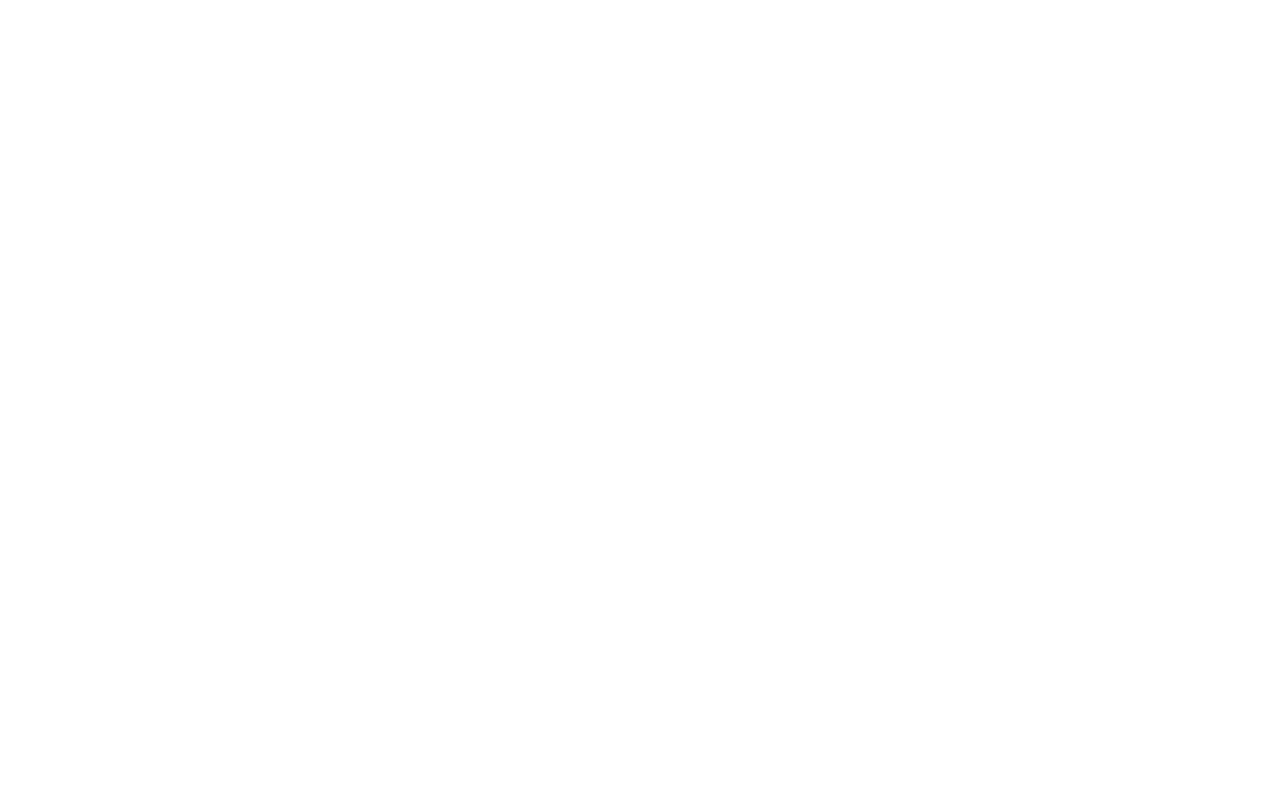
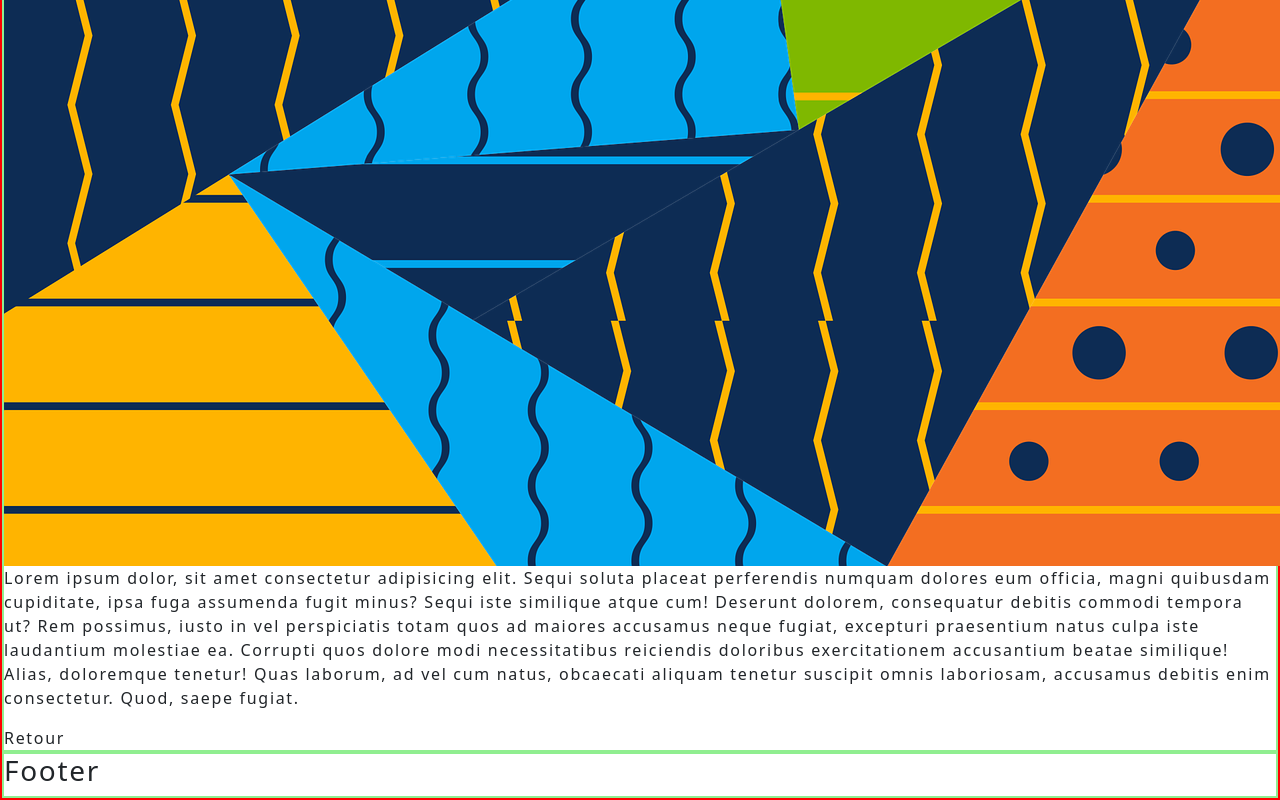
Before and after one commit to ElyzabelleRollin/mi-session_web4, a Vue app: page /pageobjetcharles in a window 1280 px wide. Shown: the part 323-1123 px from the top of the page. Before the commit the page ends 800 px from the top, so only its background shows below. Built offline with nearby package versions, Linux system fonts and the light colour scheme.

Commit message:
-setup-page-oeuvres-

```diff
--- a/src/assets/scss/bases/mixins.scss
+++ b/src/assets/scss/bases/mixins.scss
@@ -13,7 +13,7 @@
     @media (min-width: #{$screen}px){
         @content;
     }
- }
+}
 
 @mixin resetBox{
     padding : 0;
--- a/src/components/PartieCharles/Oeuvres/OeuvreAccueil.vue
+++ b/src/components/PartieCharles/Oeuvres/OeuvreAccueil.vue
@@ -5,7 +5,7 @@
             <h2>Titre d'une oeuvre</h2>
         </div>
         <div class="imagesOeuvreC">
-            <img src="../../../assets/images/placeholder/placeholder_image_verticale.png" alt="oeuvre">
+            <RouterLink to="/pageobjetcharles"><img src="../../../assets/images/placeholder/placeholder_image_verticale.png" alt="oeuvre"></RouterLink>
         </div>
         <div class="backgroundOeuvreC"></div>
   </div>
--- a/src/components/PartieCharles/Oeuvres/OeuvrePage.vue
+++ b/src/components/PartieCharles/Oeuvres/OeuvrePage.vue
@@ -7,6 +7,18 @@
         <div class="imagesOeuvrePreciseC">
             <img src="../../../assets/images/placeholder/placeholder_image_orizontal.png" alt="oeuvre">
         </div>
+
+        <div class="descriptionOeuvrePreciseC">
+          <p class="desC">
+            Lorem ipsum dolor, sit amet consectetur adipisicing elit. Sequi soluta placeat perferendis numquam dolores eum officia, magni quibusdam cupiditate, ipsa fuga assumenda fugit minus? Sequi iste similique atque cum! Deserunt dolorem, consequatur debitis commodi tempora ut? Rem possimus, iusto in vel perspiciatis totam quos ad maiores accusamus neque fugiat, excepturi praesentium natus culpa iste laudantium molestiae ea. Corrupti quos dolore modi necessitatibus reiciendis doloribus exercitationem accusantium beatae similique! Alias, doloremque tenetur! Quas laborum, ad vel cum natus, obcaecati aliquam tenetur suscipit omnis laboriosam, accusamus debitis enim consectetur. Quod, saepe fugiat.
+         </p>
+
+        </div>
+
+
+        <div class="btnRtrn">
+          <RouterLink to="/PageAccueilCharles"> Retour </RouterLink>
+        </div>
   </div>
 </template>
 
--- a/src/views/PageAccueilCharles.vue
+++ b/src/views/PageAccueilCharles.vue
@@ -5,7 +5,6 @@ Charles Corey
 
 <script setup>
 import OeuvreAcceuil from "@/components/PartieCharles/Oeuvres/OeuvreAccueil.vue";
-/*import OeuvrePage from "@/components/PartieCharles/Oeuvres/OeuvrePage.vue";*/
 </script>
 
 <template>
@@ -20,10 +19,6 @@ import OeuvreAcceuil from "@/components/PartieCharles/Oeuvres/OeuvreAccueil.vue"
         <OeuvreAcceuil/>
 
       </div>
-
-
-
-      <!--<OeuvrePage/>-->
     </main>
   </div>
 </template>
--- a/src/views/PageObjetCharles.vue
+++ b/src/views/PageObjetCharles.vue
@@ -1,7 +1,11 @@
-<script setup></script>
+<script setup>
+import OeuvrePage from "@/components/PartieCharles/Oeuvres/OeuvrePage.vue";
+</script>
 <template>
   <div class="interface">
-    <main></main>
+    <main>
+        <OeuvrePage/>
+    </main>
   </div>
 </template>
 
```
